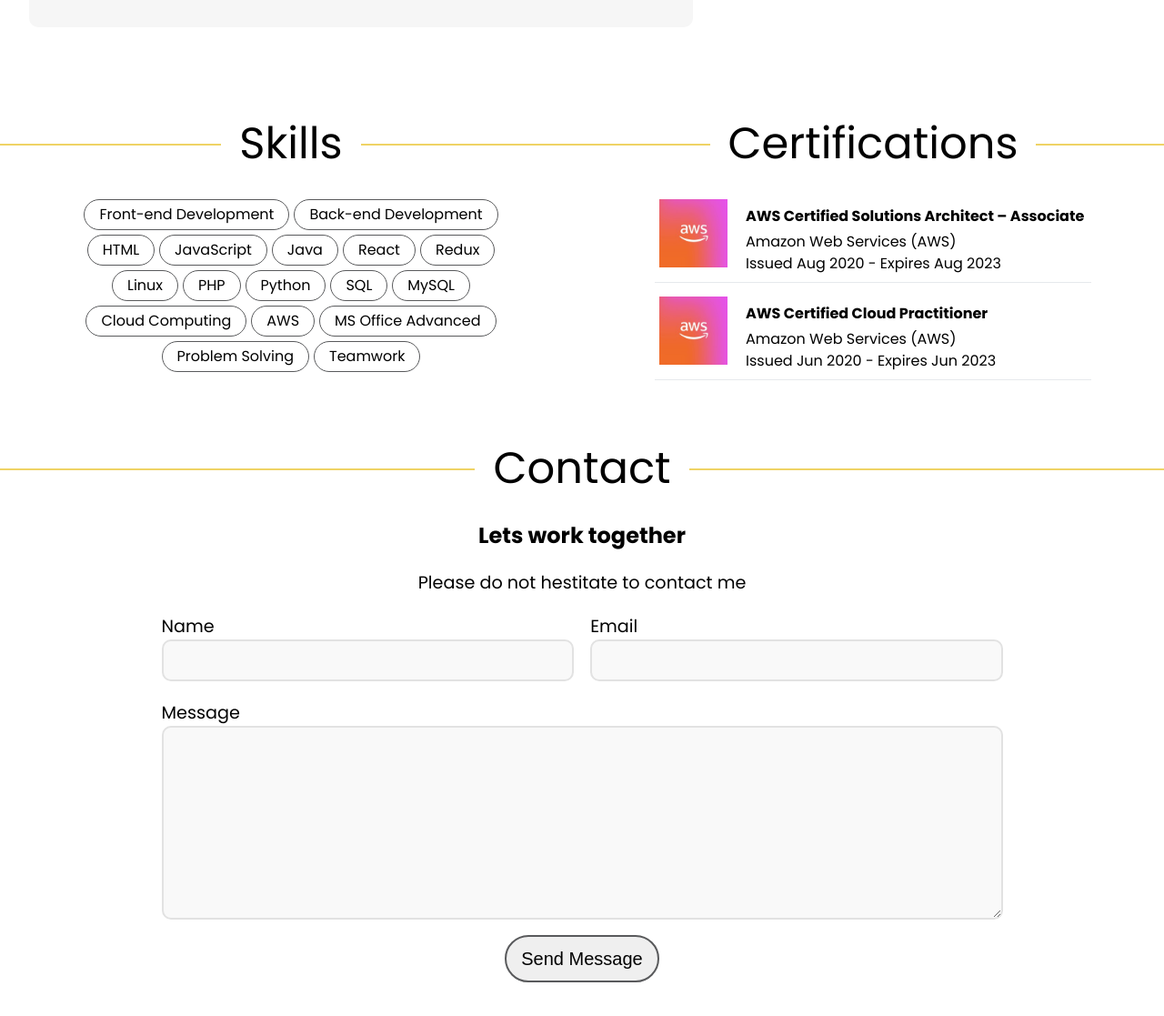
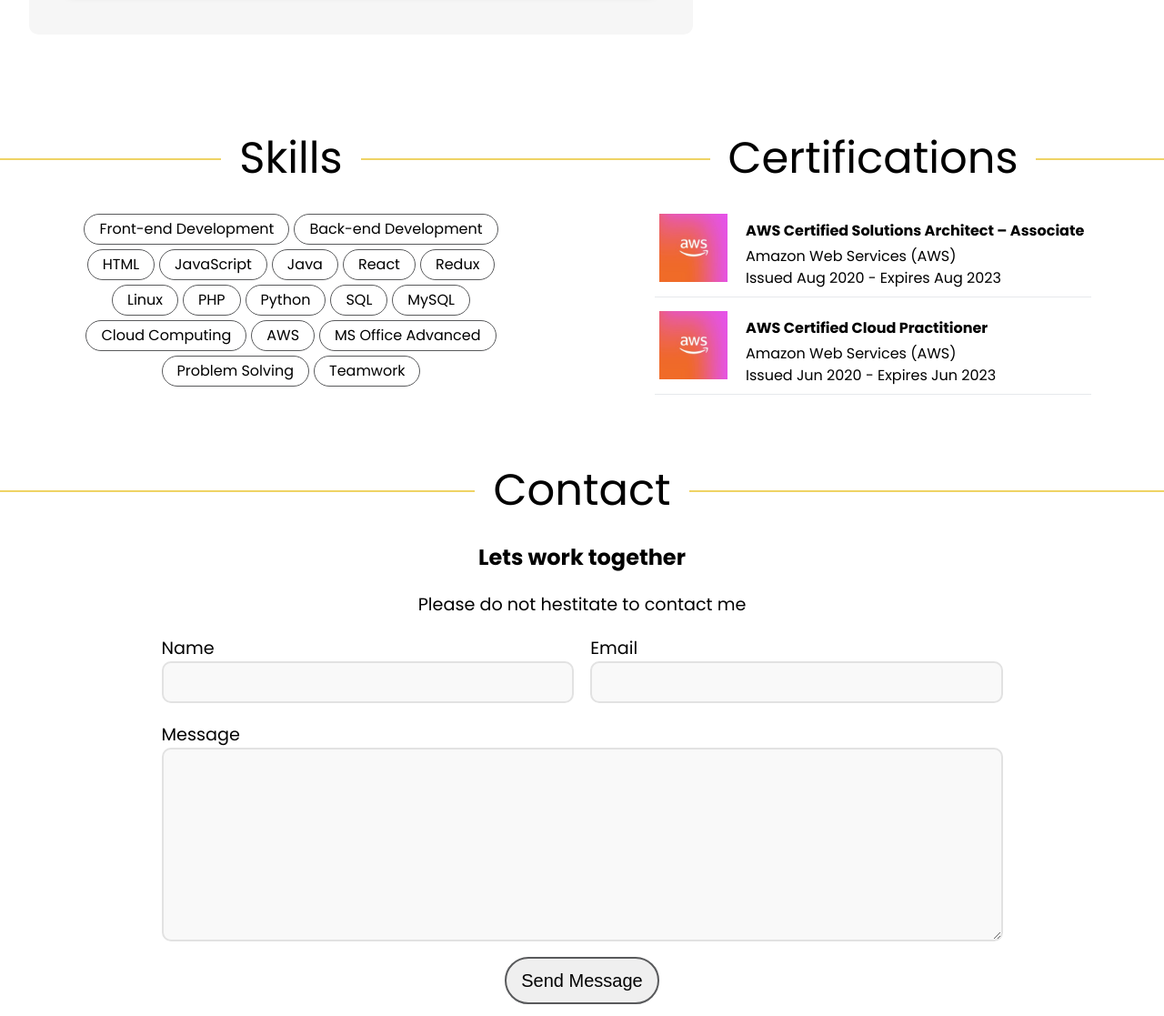
Before and after one commit to Larney11/personal-portfolio, a website: page index.html in a window 1280 px wide. Shown: the part 1364-2481 px from the top of the page at 91% size. Drawn offline with nearby package versions, Linux system fonts and the light colour scheme.

Commit message:
Extra padding added to the top of each section

```diff
--- a/css/styles.css
+++ b/css/styles.css
@@ -198,7 +198,7 @@ body {
 /* ----- Projects ----- */
 #projects {
   text-align: center;
-  padding-top: 2rem;
+  padding-top: 2.5rem;
   margin: 0 2rem;
 }
 
@@ -319,7 +319,7 @@ body {
 
 /* ----- Skills ----- */
 #skills {
-  padding-top: 2rem;
+  padding-top: 2.5rem;
 }
 
 .grid-col-two {
@@ -371,7 +371,7 @@ body {
 
 /* ----- Certification ----- */
 #certifications {
-  padding-top: 2rem;
+  padding-top: 2.5rem;
 }
 
 .certification-container {
@@ -413,7 +413,7 @@ body {
 /* ----- Contact ----- */
 #contact {
   text-align: center;
-  padding: 2rem 0;
+  padding: 2.5rem 0 2rem 0;
 }
 
 #contact > p {
```
